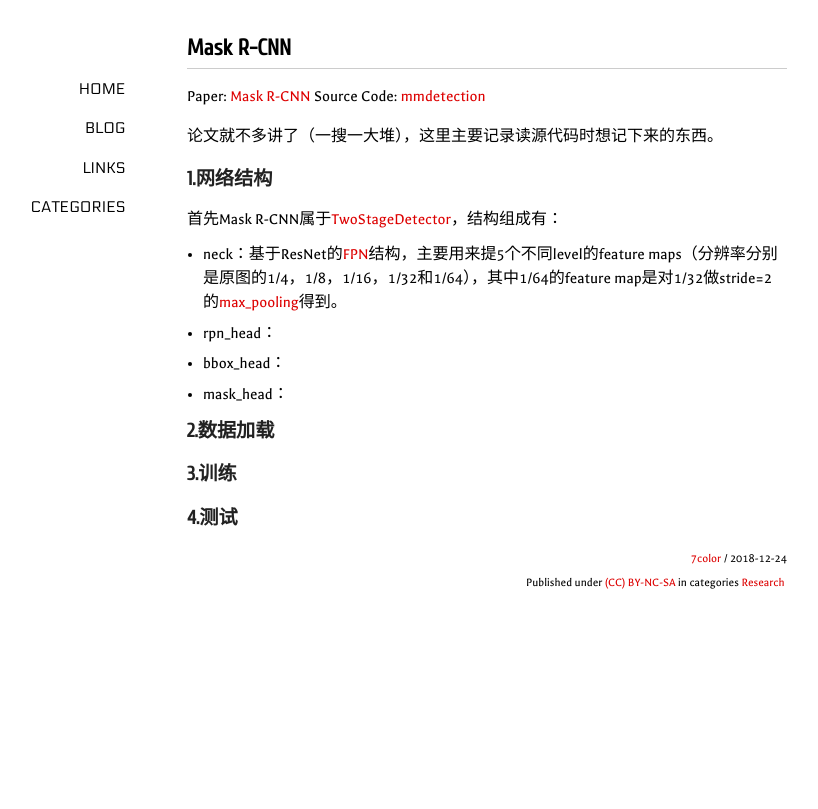
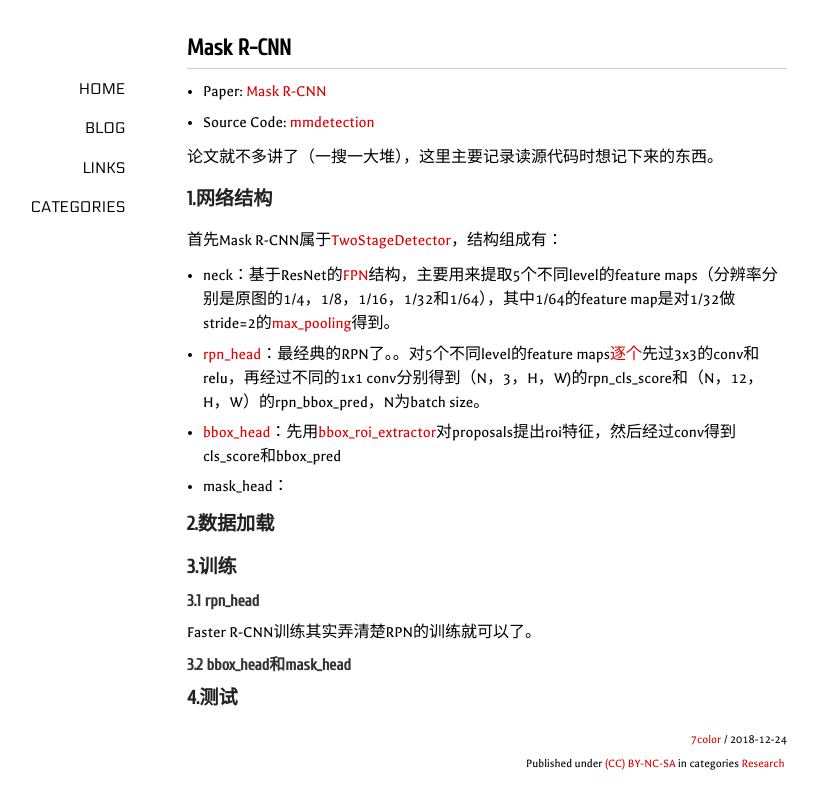
Before and after one commit to 7color94/7color94.github.io, a Jekyll site: the page built from _posts/2018-12-24-mask-rcnn.md, in a window 1280 px wide. Shown: the top 809 px of the page, without its empty margins (153-971 px from the left). Built offline with Jekyll 4.4.1, drawn with Linux system fonts in a browser that asks for light colours; nearby versions of some CDN libraries; comment, search, counter and statistics services are not loaded.

Commit message:
mask r-cnn

```diff
--- a/_posts/2018-12-24-mask-rcnn.md
+++ b/_posts/2018-12-24-mask-rcnn.md
@@ -5,8 +5,8 @@ categories:
 - Research
 ---
 
-Paper: [Mask R-CNN](https://arxiv.org/pdf/1703.06870.pdf)
-Source Code: [mmdetection](https://github.com/open-mmlab/mmdetection)
+- Paper: [Mask R-CNN](https://arxiv.org/pdf/1703.06870.pdf)
+- Source Code: [mmdetection](https://github.com/open-mmlab/mmdetection)
 
 论文就不多讲了（一搜一大堆），这里主要记录读源代码时想记下来的东西。
 
@@ -14,13 +14,21 @@ Source Code: [mmdetection](https://github.com/open-mmlab/mmdetection)
 
 首先Mask R-CNN属于[TwoStageDetector](https://github.com/open-mmlab/mmdetection/blob/master/mmdet/models/detectors/two_stage.py#L10)，结构组成有：
 
-- neck：基于ResNet的[FPN](https://github.com/open-mmlab/mmdetection/blob/master/mmdet/models/necks/fpn.py#L7)结构，主要用来提5个不同level的feature maps（分辨率分别是原图的1/4，1/8，1/16，1/32和1/64），其中1/64的feature map是对1/32做stride=2的[max_pooling](https://github.com/open-mmlab/mmdetection/blob/master/mmdet/models/necks/fpn.py#L118)得到。
-- rpn_head：
-- bbox_head：
+- neck：基于ResNet的[FPN](https://github.com/open-mmlab/mmdetection/blob/master/mmdet/models/necks/fpn.py#L7)结构，主要用来提取5个不同level的feature maps（分辨率分别是原图的1/4，1/8，1/16，1/32和1/64），其中1/64的feature map是对1/32做stride=2的[max_pooling](https://github.com/open-mmlab/mmdetection/blob/master/mmdet/models/necks/fpn.py#L118)得到。
+- [rpn_head](https://github.com/open-mmlab/mmdetection/blob/master/mmdet/models/rpn_heads/rpn_head.py)：最经典的RPN了。。对5个不同level的feature maps[逐个](https://github.com/open-mmlab/mmdetection/blob/master/mmdet/models/rpn_heads/rpn_head.py#L82)先过3x3的conv和relu，再经过不同的1x1 conv分别得到（N，3，H，W)的rpn_cls_score和（N，12，H，W）的rpn_bbox_pred，N为batch size。
+- [bbox_head](https://github.com/open-mmlab/mmdetection/blob/master/mmdet/models/bbox_heads/convfc_bbox_head.py)：先用[bbox_roi_extractor](https://github.com/open-mmlab/mmdetection/blob/master/mmdet/models/detectors/two_stage.py#L36)对proposals提出roi特征，然后经过conv得到cls_score和bbox_pred
 - mask_head：
 
 ### 2.数据加载
 
 ### 3.训练
 
+#### 3.1 rpn_head
+
+Faster R-CNN训练其实弄清楚RPN的训练就可以了。
+
+#### 3.2 bbox_head和mask_head
+
+
+
 ### 4.测试
```
